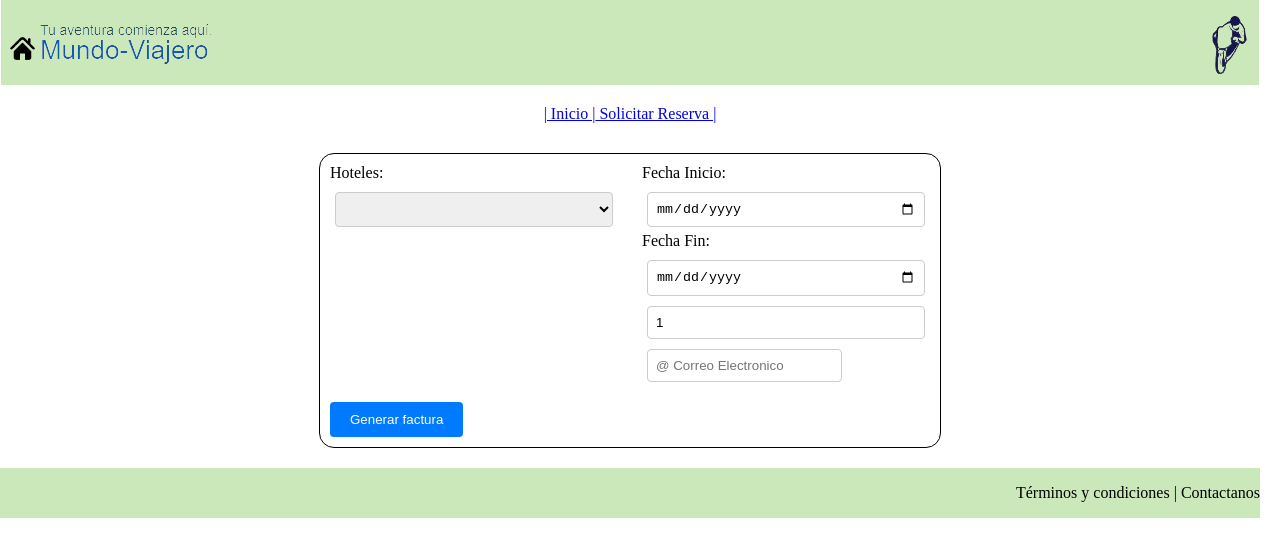
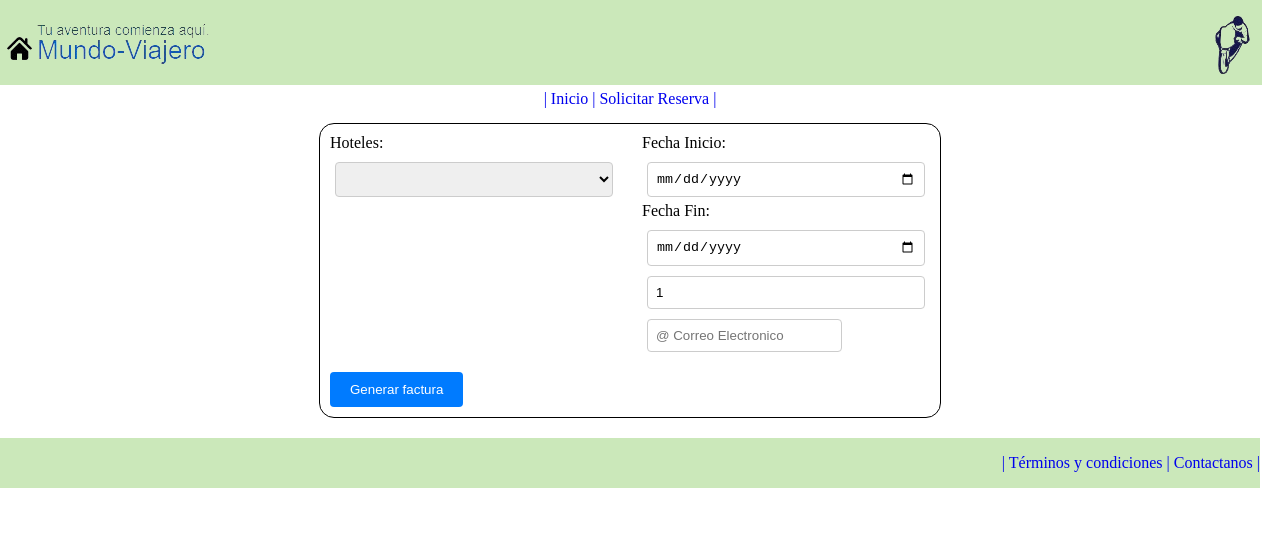
Before and after one commit to WilmarAgudelo/final_poweb, a Vue app: page /#/booking in a window 1280 px wide. Shown: the top 556 px of the page. Built offline with nearby package versions, Linux system fonts and the light colour scheme.

Commit message:
finalizado...

```diff
--- a/src/App.vue
+++ b/src/App.vue
@@ -3,3 +3,9 @@
 </template>
 
 <style></style>
+
+<style>
+a {
+  text-decoration: none;
+}
+</style>
--- a/src/views/BookingView.vue
+++ b/src/views/BookingView.vue
@@ -70,7 +70,10 @@
     </div>
 
     <footer>
-      <p>Términos y condiciones | Contactanos</p>
+      <p></p>
+      <a href="#/">| Términos y condiciones |</a>
+      <a href="#/"> Contactanos |</a>
+      <p></p>
     </footer>
   </div>
 </template>
--- a/src/views/HomeView.vue
+++ b/src/views/HomeView.vue
@@ -38,7 +38,10 @@
     </main>
 
     <footer>
-      <p>Términos y condiciones | Contactanos</p>
+      <p></p>
+      <a href="#/">| Términos y condiciones |</a>
+      <a href="#/"> Contactanos |</a>
+      <p></p>
     </footer>
   </div>
 </template>
@@ -64,7 +67,7 @@ body {
   align-items: center;
   justify-content: space-between;
   background-color: rgb(203, 232, 186);
-  width: 99%;
+  width: 99.6%;
 }
 
 .logo {
@@ -76,7 +79,7 @@ body {
   text-align: center;
 }
 .link {
-  padding: 20px;
+  padding: 5px;
 }
 
 .container {
@@ -105,7 +108,7 @@ button:hover {
 header {
   width: 100%;
   text-align: center;
-  padding: 5px;
+  padding: 0px;
   background-color: rgb(203, 232, 186);
 }
 
@@ -163,7 +166,6 @@ footer {
   width: 100%;
   text-align: right;
   background-color: rgb(203, 232, 186);
-  margin: 10px;
 }
 
 @media (max-width: 480px) {
```
